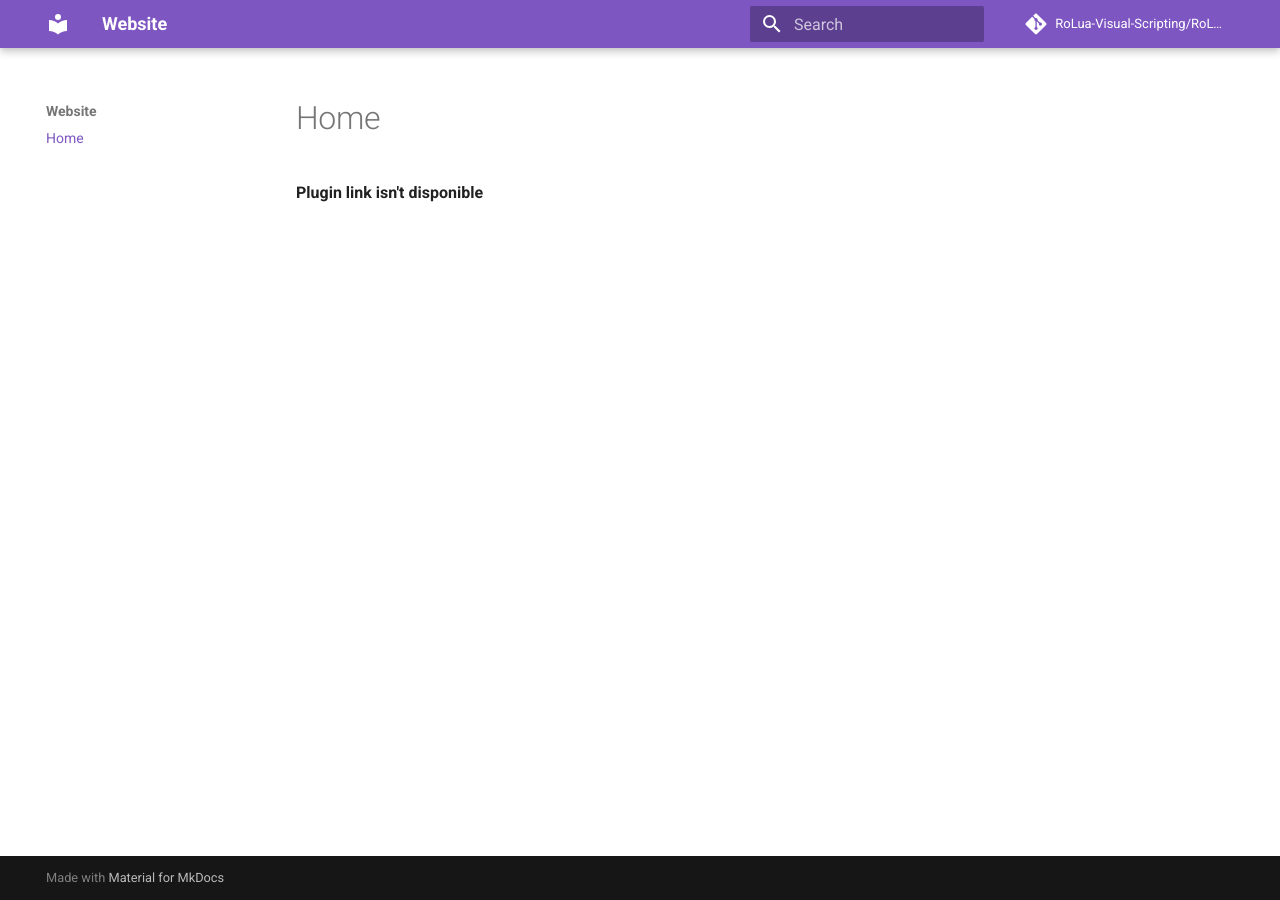
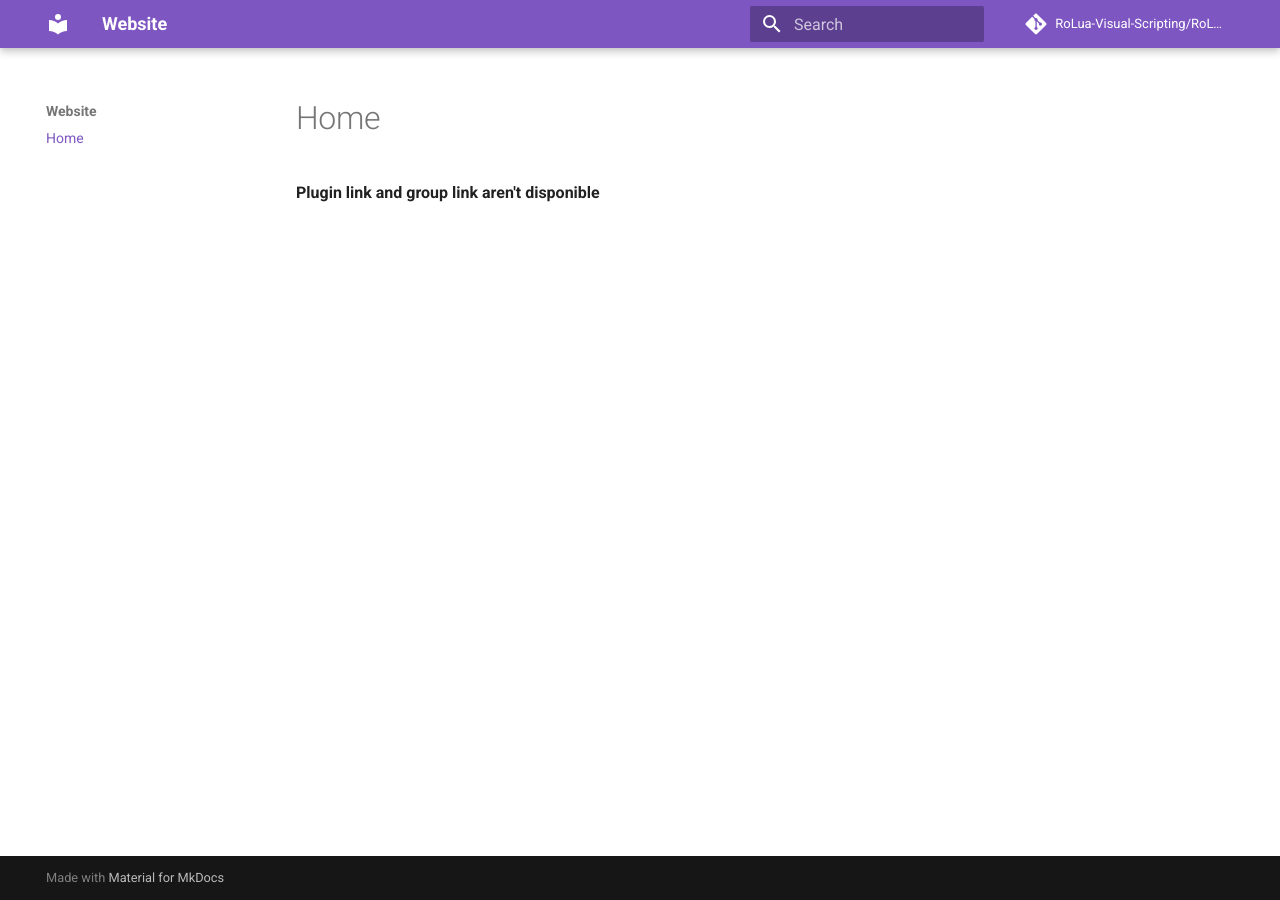
Before and after one commit to RoLua-Visual-Scripting/RoLua-Visual-Scripting, an MkDocs documentation site: the page built from docs/index.md, in a window 1280 px wide. Built offline with MkDocs 1.6.1 and Material for MkDocs 9.7.7, drawn with Linux system fonts in a browser that asks for light colours; comment, search, counter and statistics services are not loaded.

Commit message:
Update index.md

```diff
--- a/docs/index.md
+++ b/docs/index.md
@@ -1 +1 @@
-**Plugin link isn't disponible**
+**Plugin link and group link aren't disponible**
```
